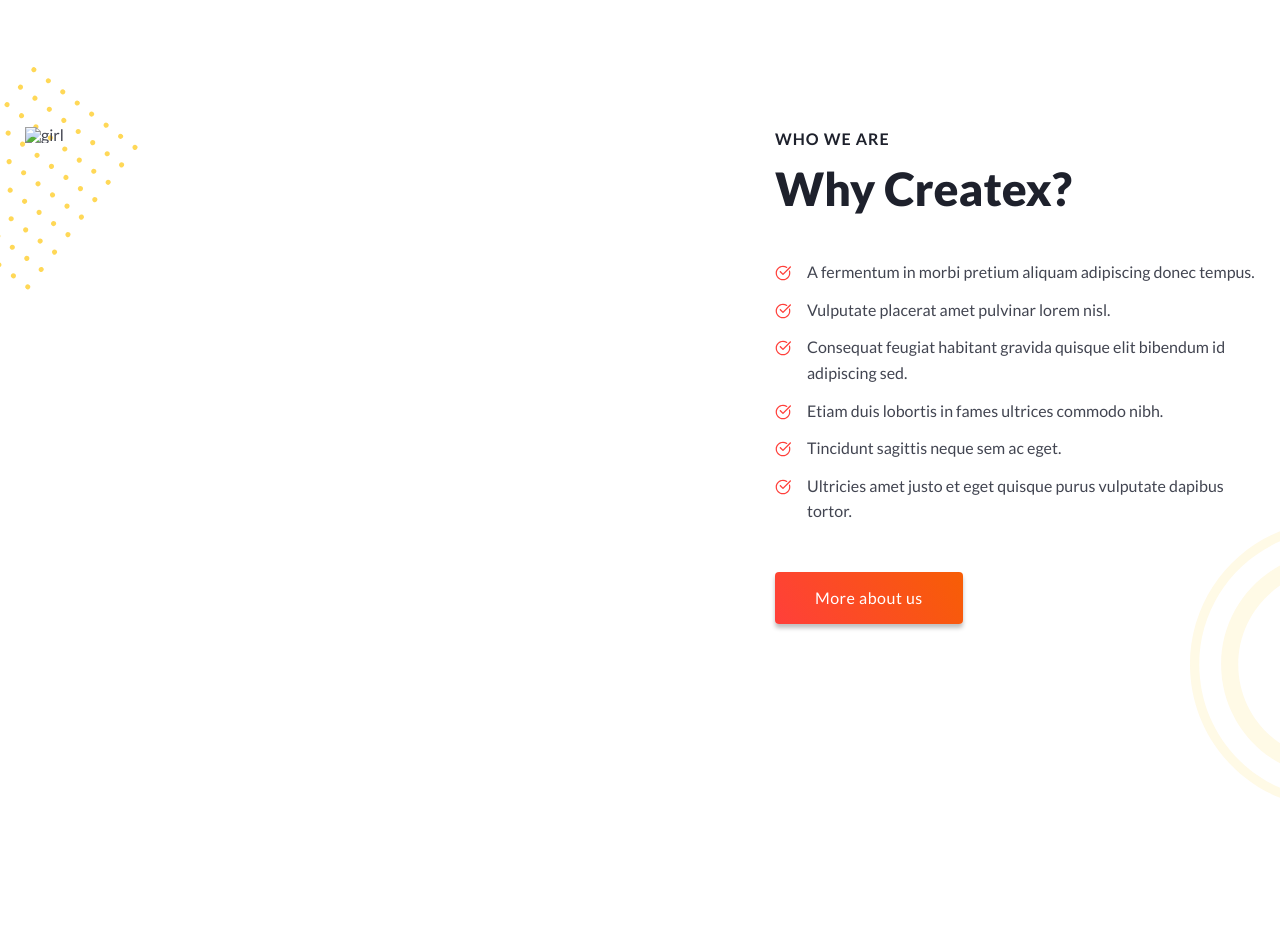
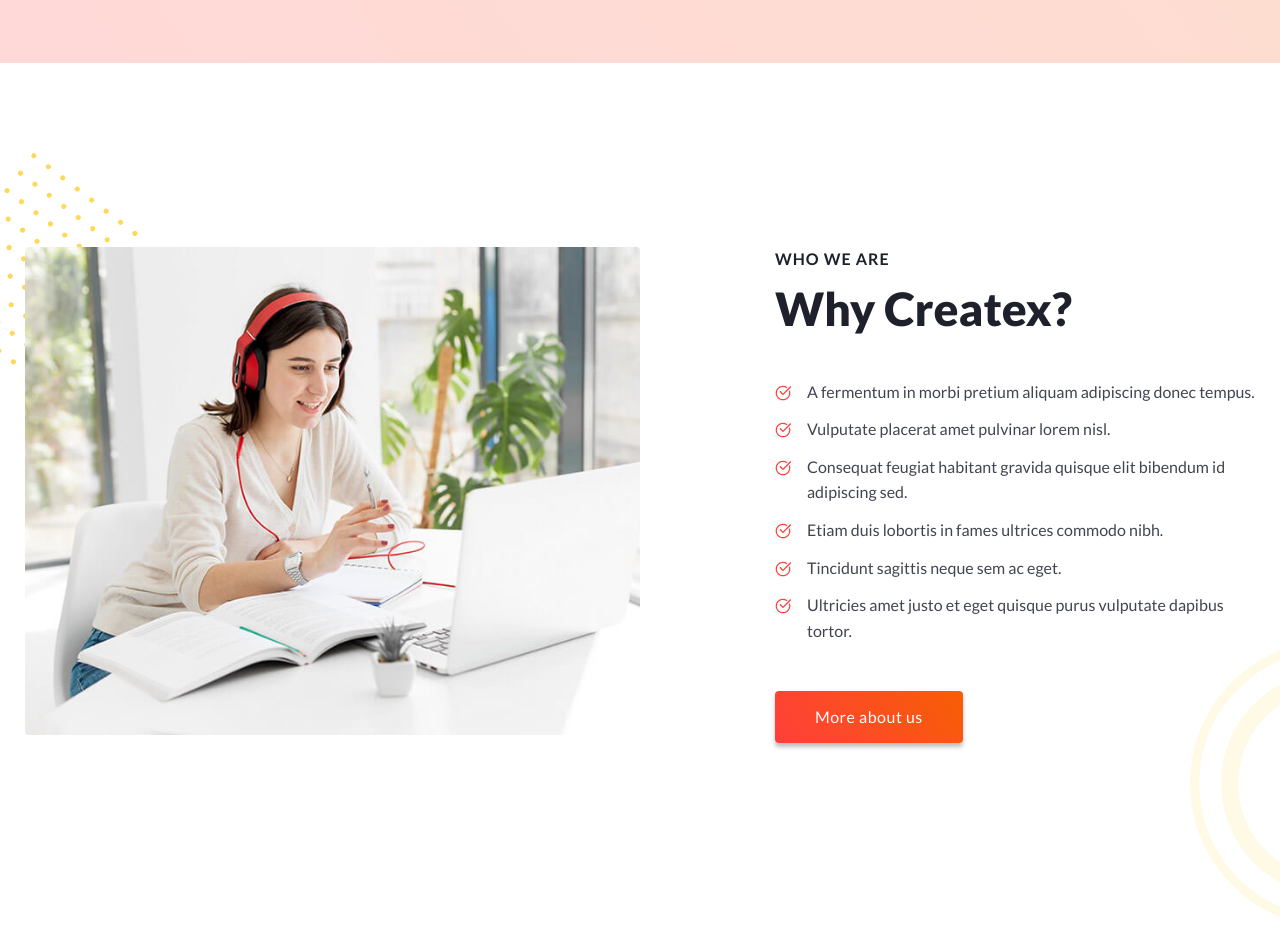
Before and after one commit to OksanaSypavka/lesson_15, a plain HTML site: page index.html in a window 1280 px wide. Shown: the part 1020-1947 px from the top of the page. Before the commit the page ends 1828 px from the top, so only its background shows below. Drawn offline with Linux system fonts and the light colour scheme; the site is published under a folder, as on GitHub Pages, so addresses that start at the root find nothing.

Commit message:
Add files via upload

```diff
--- a/index.html
+++ b/index.html
@@ -59,7 +59,7 @@
 
 
                   <div class=".body-main__media">
-                     <img class="body-main__image" src="/img/illustration.svg" alt="illustration">
+                     <img class="body-main__image" src="img/illustration.svg" alt="illustration">
                   </div>
                </div>
                <div class="main-block__advantages advantages-main">
@@ -97,7 +97,7 @@
             <div class="block__main__container">
                <div class="block__main__page">
                   <div class="block__main__image">
-                     <img src="/img/girl.png" alt="girl">
+                     <img src="img/girl.png" alt="girl">
                   </div>
                   <div class="block__main__text">
                      <h3 class="block__main__subtitle">Who we are</h3>
@@ -110,7 +110,7 @@
                         <li>Tincidunt sagittis neque sem ac eget.</li>
                         <li>Ultricies amet justo et eget quisque purus vulputate dapibus tortor.</li>
                      </ul>
-                     <div class="block__main__button button">More about us</div>
+                     <a href="#" class="block__main__button button">More about us</a>
                   </div>
                </div>
 
```
